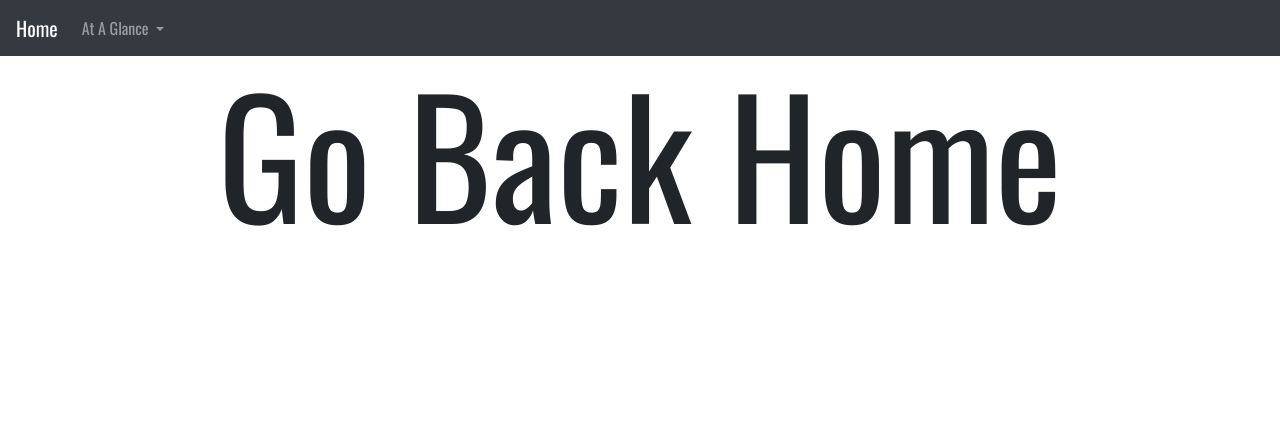
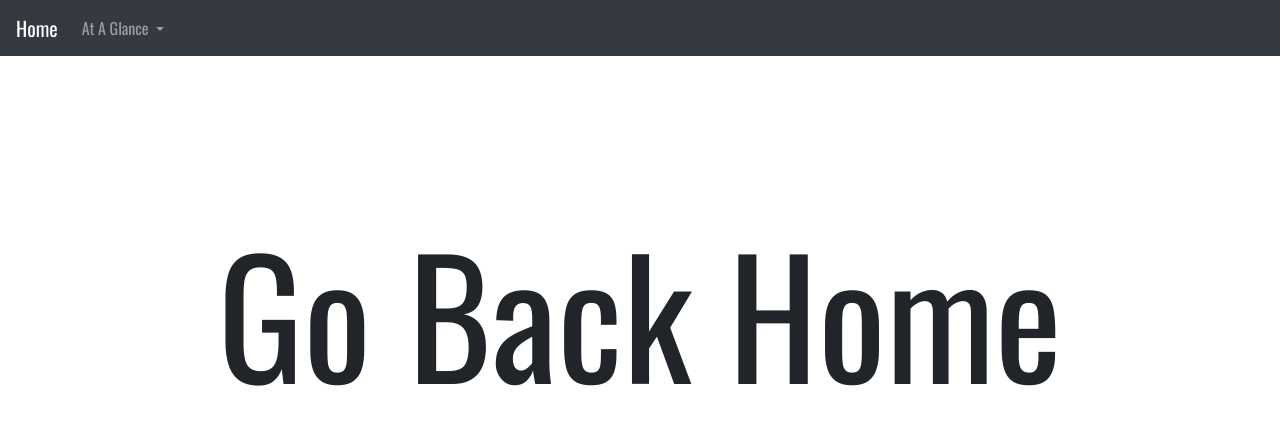
Before and after one commit to stoopfrench/Roadtrip-Itinerary, a website: page public/html/end.html in a window 1280 px wide. Drawn offline with nearby package versions, Linux system fonts and the light colour scheme.

Commit message:
turn in commit

```diff
--- a/public/css/end.css
+++ b/public/css/end.css
@@ -7,6 +7,9 @@ body {
 
 h1 {
 
+	position: relative;
 	font-size: 10rem;
 	text-align: center;
+	top: 20vh;
+
 }
--- a/public/html/end.html
+++ b/public/html/end.html
@@ -1,6 +1,7 @@
 <!DOCTYPE html>
 <html>
 <head>
+	<meta name="viewport" content="width=device-width, initial-scale=1">
 	<link rel="stylesheet" href="https://maxcdn.bootstrapcdn.com/bootstrap/4.0.0-beta.2/css/bootstrap.min.css" integrity="sha384-PsH8R72JQ3SOdhVi3uxftmaW6Vc51MKb0q5P2rRUpPvrszuE4W1povHYgTpBfshb" crossorigin="anonymous">
 	<link rel="stylesheet" href="/css/end.css">
 	<title>Trip Review</title>
```
Also changed, not shown: public/html/atlanta.html (+1 -0 lines), public/html/charleston.html (+1 -0 lines), public/html/denver.html (+1 -0 lines), public/html/index.html (+2 -1 lines), public/html/kansas-city.html (+1 -0 lines), public/html/nashville.html (+1 -0 lines).
